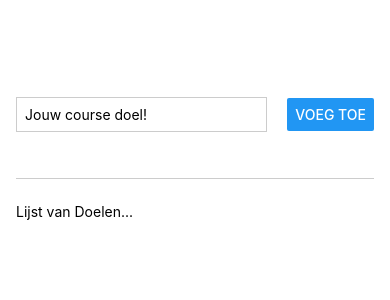
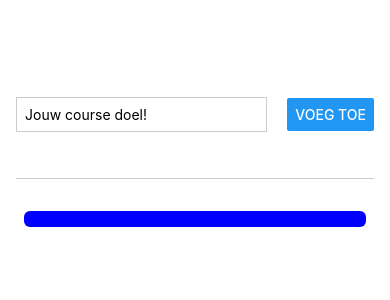
Before and after one commit to Mohamedned/Nadhem, a React Native app: screen / in a window 390 px wide. Both pictures are taken after a click on the button "VOEG TOE". Shown: the top 300 px of the page. Built offline with nearby package versions, Linux system fonts and the light colour scheme.

Commit message:
Voeg de list toe

```diff
--- a/App.js
+++ b/App.js
@@ -3,12 +3,17 @@
 
 export default function App() {
   const [enteredGoalText, setEnteredGoalText] = useState('');
+  const [goals, setGoals] = useState([]);
+
   function goalInputHandler(enteredText) {
     setEnteredGoalText(enteredText);
   }
 
   function addGoalHandler() {
-    console.log(enteredGoalText);
+    setGoals((currentGoals) => [
+      ...currentGoals,
+      enteredGoalText
+    ]);
   }
 
   return (
@@ -22,7 +27,11 @@
         <Button title='Voeg Toe' onPress={addGoalHandler}/>
       </View>
       <View style={styles.goelsContainer} >
-        <Text >Lijst van Doelen...</Text>
+        {goals.map((goal, index) => (
+          <View key={index} style={styles.goalItem} >
+            <Text style={styles.goalText}>{goal}</Text>
+          </View>
+        ))}
       </View>
     </View>
   );
@@ -52,5 +61,14 @@
   },
   goelsContainer: {
     flex: 5
+  },
+  goalItem: {
+    margin: 8,
+    padding: 8,
+    borderRadius: 6,
+    backgroundColor: 'blue'
+  },
+  goalText: {
+    color: 'white'
   }
 });
```
